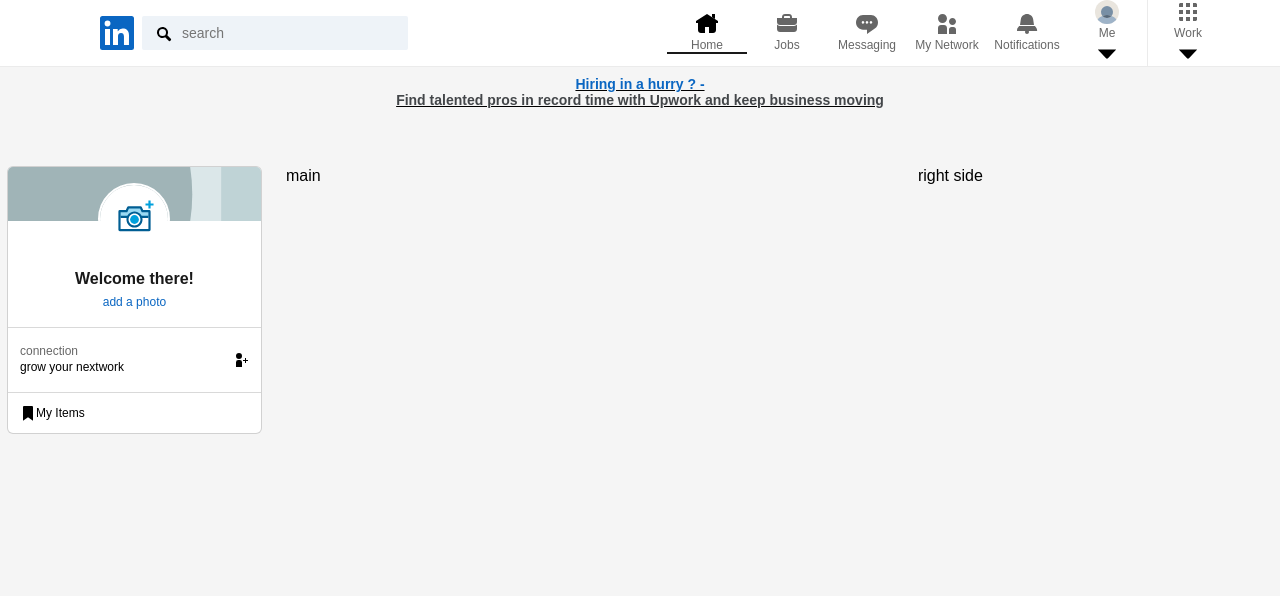
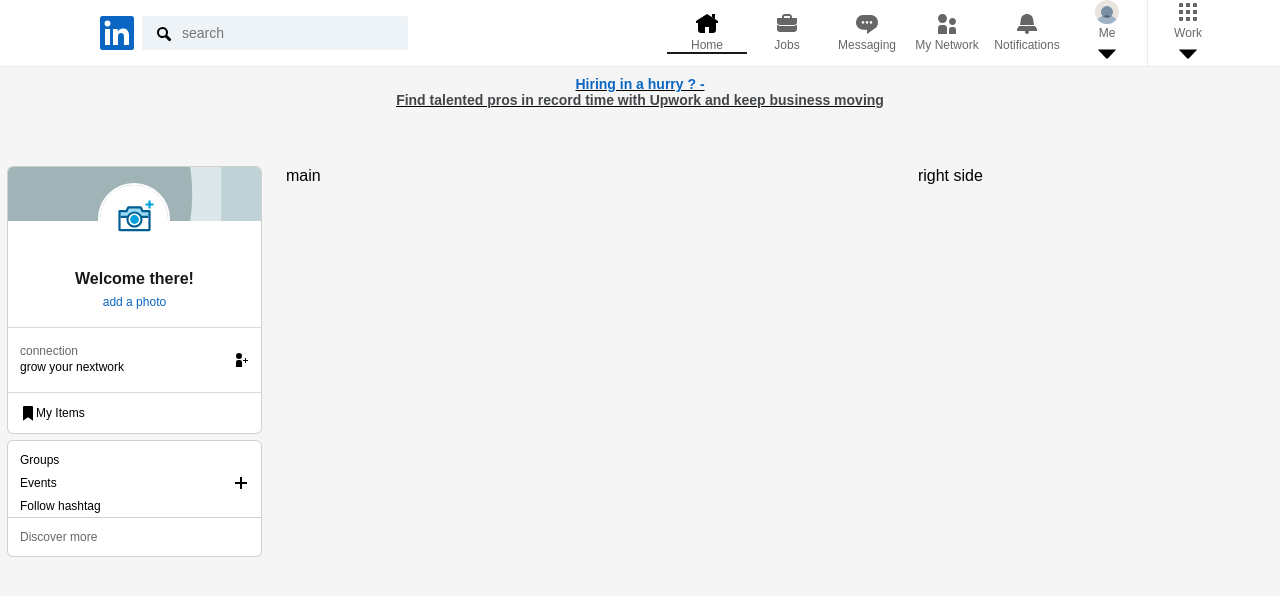
Before and after one commit to asmatar/linkedin-clone, a React (Create React App) app: page /home in a window 1280 px wide. Shown: the top 596 px of the page. Built offline with nearby package versions, Linux system fonts and the light colour scheme.

Commit message:
left side last part css community card

```diff
--- a/src/components/LeftSide.js
+++ b/src/components/LeftSide.js
@@ -33,6 +33,25 @@
                     </span>
                 </Item>
             </ArtCard>
+
+            <CommunityCard>
+                <a>
+                    <span>Groups</span>
+                </a>
+                <a>
+                    <span>
+                        Events
+                        <img src="/images/plus-icon.svg" alt="" />
+                    </span>
+                </a>
+                <a>
+                    <span>Follow hashtag</span>
+                </a>
+                <a>
+                    <span>Discover more</span>
+                </a>
+            </CommunityCard>
+
         </Container>
     )
 }
@@ -147,3 +166,31 @@
     background-color: rgba(0, 0, 0, 0.08);
   }
 `
+const CommunityCard = styled(ArtCard)`
+padding: 8px 0 0;
+  text-align: left;
+  display: flex;
+  flex-direction: column;
+  a {
+    color: black;
+    padding: 4px 12px 4px 12px;
+    font-size: 12px;
+    &:hover {
+      color: #0a66c2;
+    }
+    span {
+      display: flex;
+      align-items: center;
+      justify-content: space-between;
+    }
+    &:last-child {
+      color: rgba(0, 0, 0, 0.6);
+      text-decoration: none;
+      border-top: 1px solid #d6cec2;
+      padding: 12px;
+      &:hover {
+        background-color: rgba(0, 0, 0, 0.08);
+      }
+    }
+  }
+`
```
